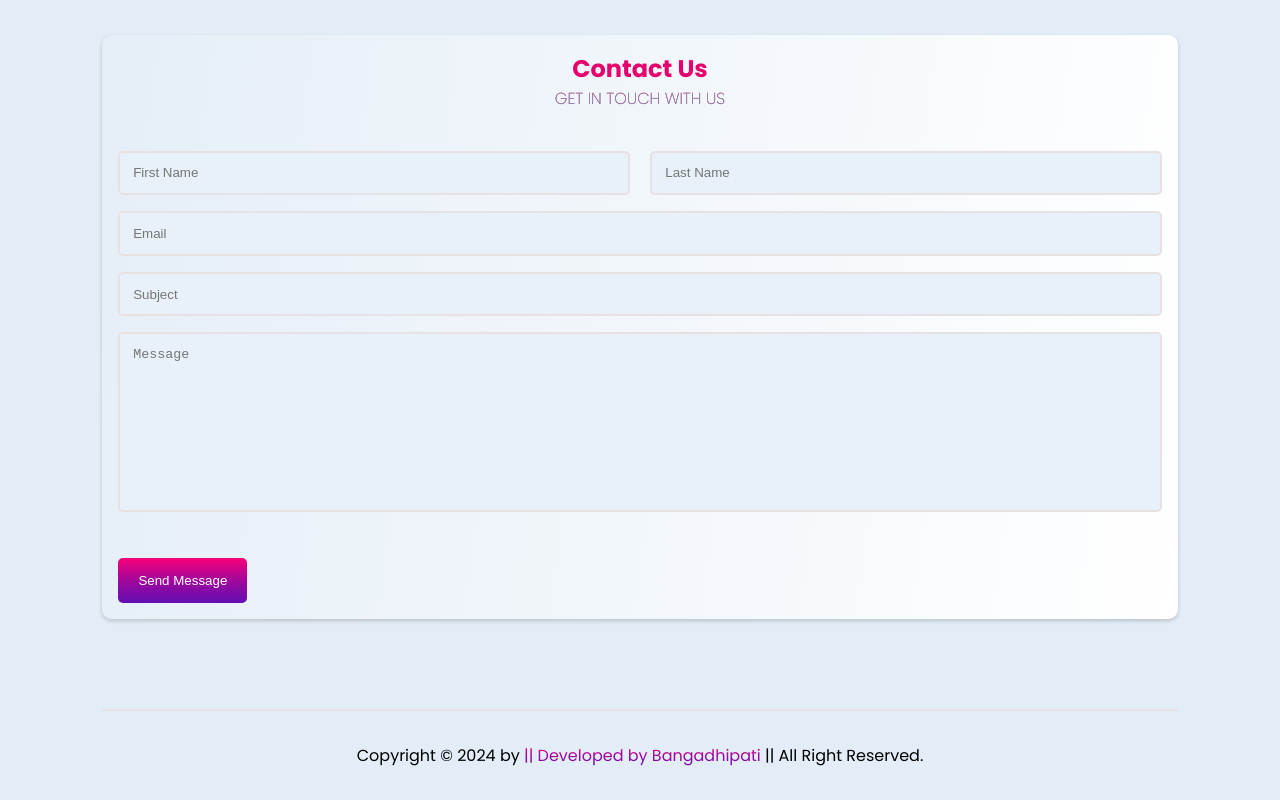
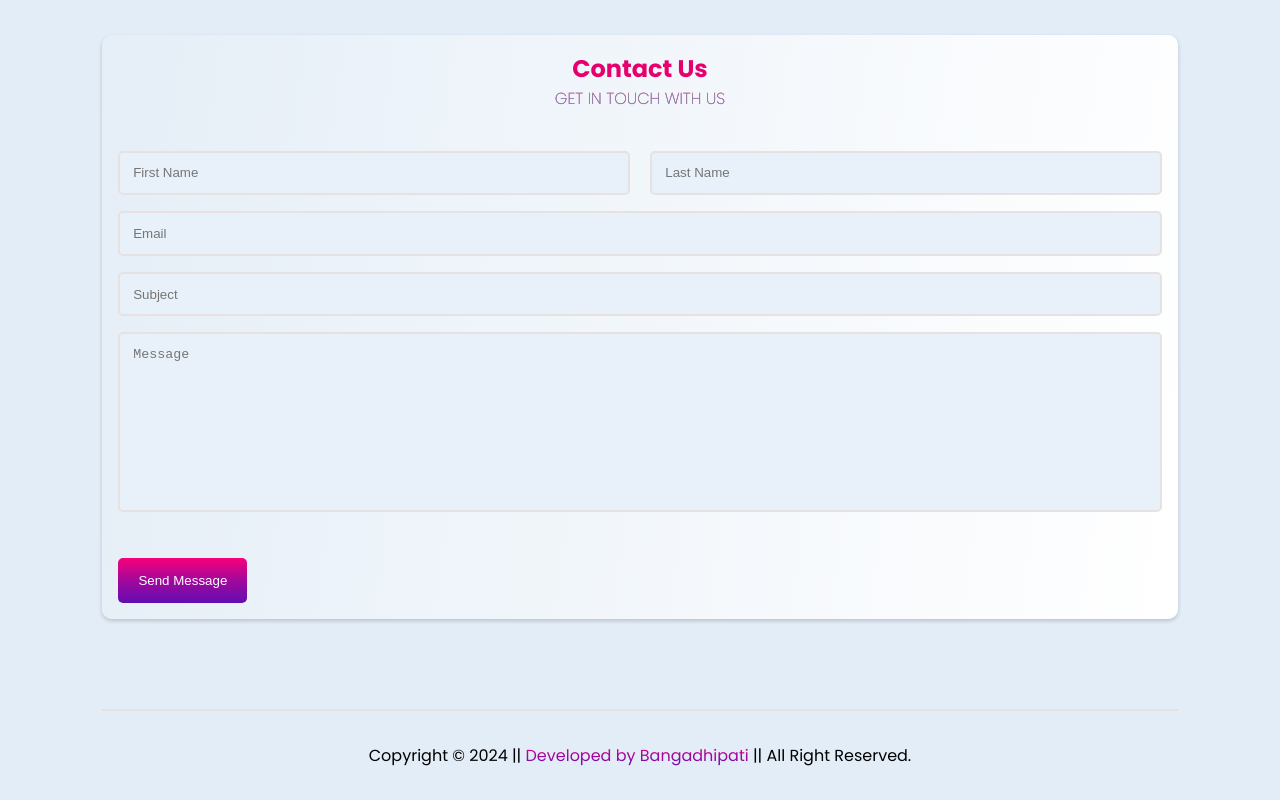
Before and after one commit to Bangadhipati/anushilansamiti, a plain HTML site: page index.html in a window 1280 px wide. Shown: the part 8414-9214 px from the top of the page. Drawn offline with nearby package versions, Linux system fonts and the light colour scheme.

Commit message:
modification in the html file

```diff
--- a/index.html
+++ b/index.html
@@ -410,7 +410,7 @@
     </section>
 
     <footer>
-        <p>Copyright © 2024 by <span> || Developed by Bangadhipati</span> || All Right Reserved.</p>
+        <p>Copyright © 2024 || <span> Developed by Bangadhipati</span> || All Right Reserved.</p>
     </footer>
 
     <div id="progress">
```
